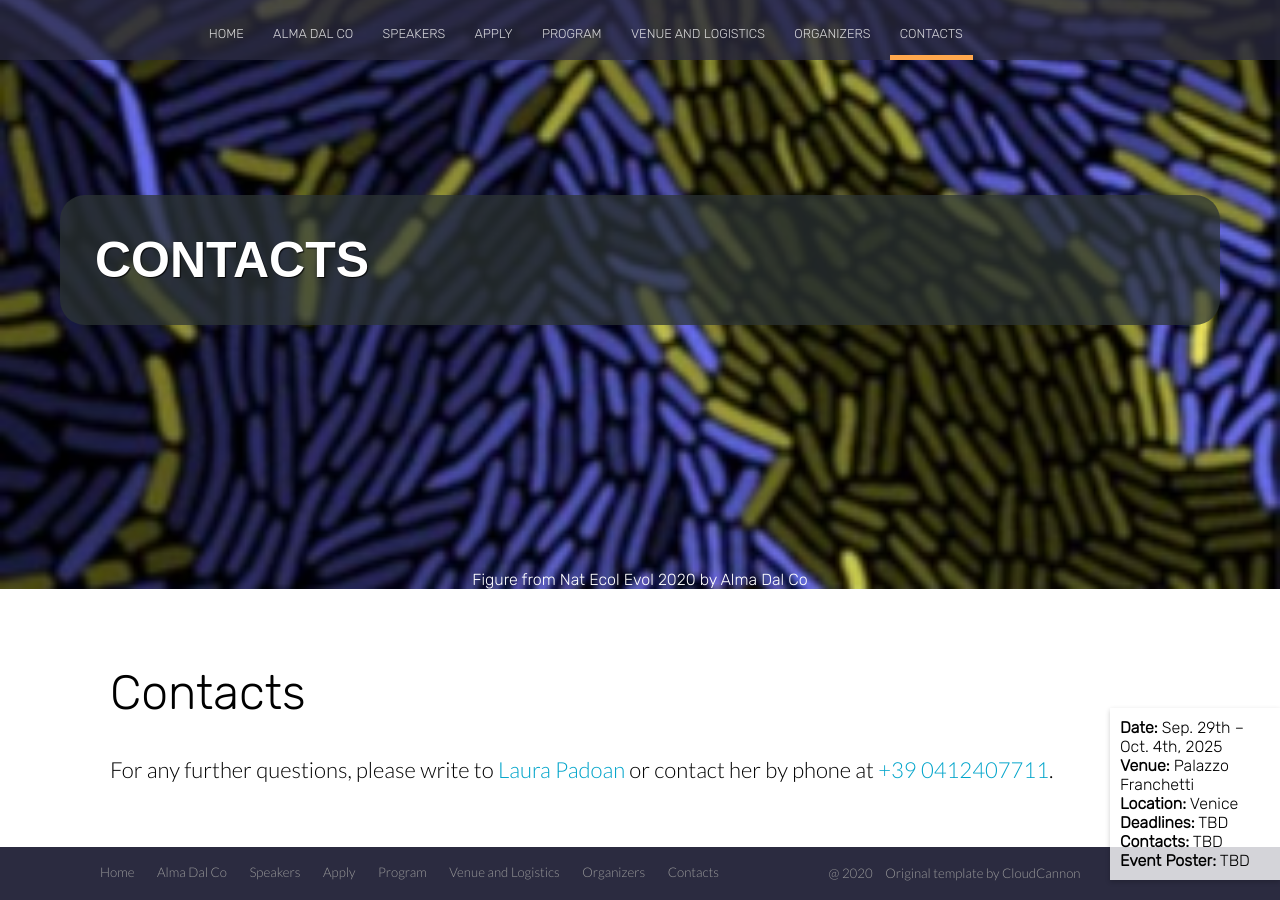
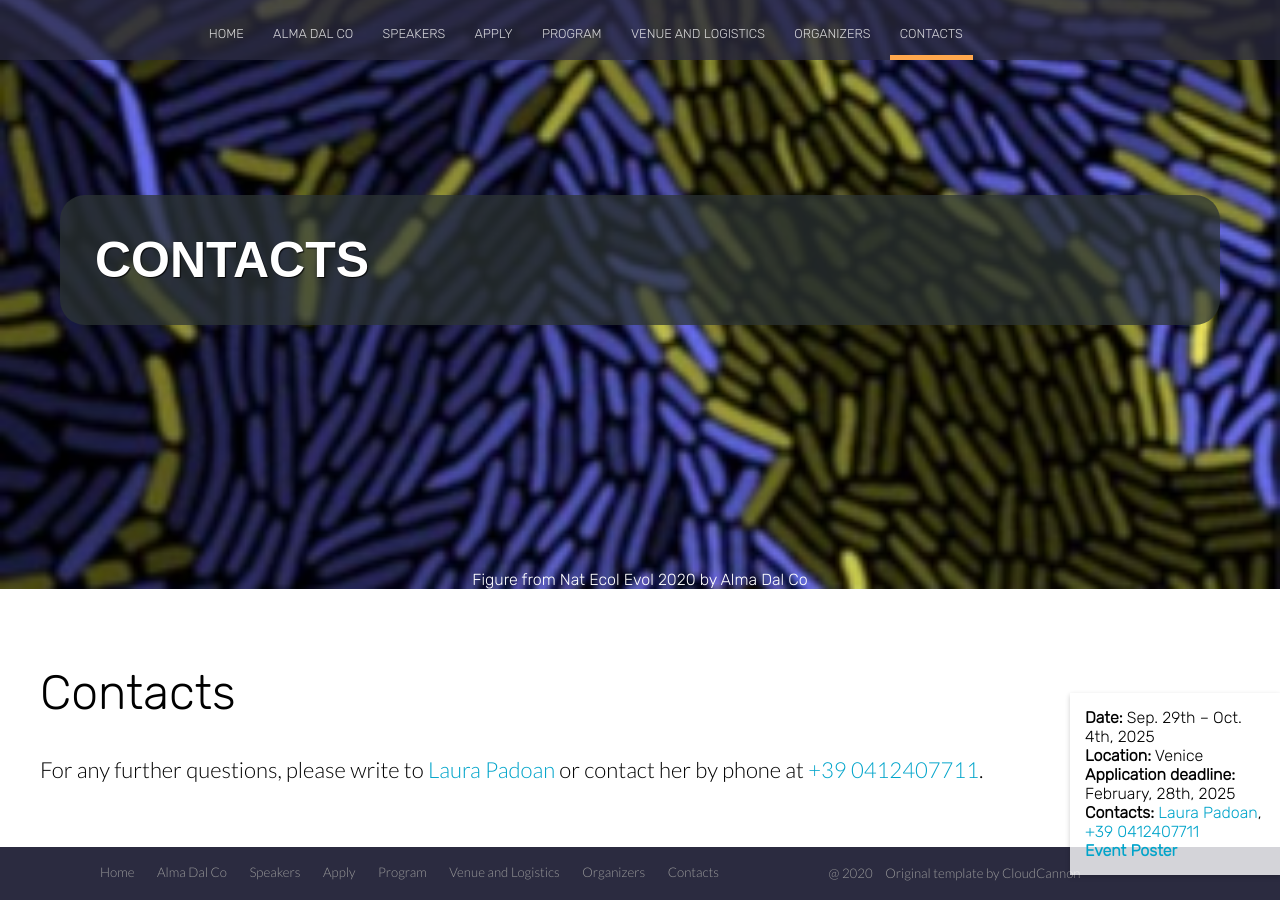
Before and after one commit to almadalcoschool/almadalcoschool.github.io, a Jekyll site: the page built from contacts.html, in a window 1280 px wide and 900 px high, scrolled down 41 px. Built offline with Jekyll 4.4.1, drawn with Linux system fonts in a browser that asks for light colours; nearby versions of some CDN libraries.

Commit message:
contacts and apply box

```diff
--- a/contacts.html
+++ b/contacts.html
@@ -16,7 +16,10 @@
 			padding: 0;
 			box-sizing: border-box; /* Ensure consistent box sizing */
 		}
-
+		/* Specific styles */
+		.main-content {
+			margin-right: 220px; /* Adjust this value based on the width of fixed-box plus some extra space */
+		}
 	/* Title styles */
 	.hero-title {
 		font-size: clamp(1.5rem, 4vw + 1rem, 2.5rem); /* Responsive font size */
@@ -34,13 +37,14 @@
 
 	.fixed-box {
             position: fixed; /* Keep the box fixed */
-			bottom: 20px; /* Distance from the bottom of the page */
+            bottom: 25px; /* Distance from the bottom of the page */
             right: 0; /* Position to the right */
-			width: 170px; /* Box width */
+            width: 210px; /* Box width */
             background-color: rgba(255, 255, 255, 0.8); /* Semi-transparent white background */
-			padding: 10px; /* Inner padding */
+            padding: 15px; /* Inner padding */
             box-shadow: 0 2px 5px rgba(0, 0, 0, 0.2); /* Shadow for the box */
             z-index: 1000; /* Ensure the box is above other content */
+            font-size: 16px;
         }
 
 
@@ -75,7 +79,9 @@
         }
 
 	@media (max-width: 768px) {
-
+        .main-content {
+            margin-right: 0; /*  */
+        }
 		/* Updates for the hero section */
 		.fixed-box {
 		display: none; /* Hides the fixed box on mobile */
@@ -126,11 +132,10 @@
 
 <div class="fixed-box">
 	<strong>Date:</strong> Sep. 29th – Oct. 4th, 2025<br>
-	<strong>Venue:</strong> Palazzo Franchetti<br>
 	<strong>Location:</strong> Venice<br>
-	<strong>Deadlines:</strong> TBD<br>
-	<strong>Contacts:</strong> TBD<br>
-	<strong>Event Poster:</strong> TBD<br>
+	<strong>Application deadline: </strong> February, 28th, 2025<br>
+	<strong>Contacts:</strong> <a href="mailto:laura.padoan@istitutoveneto.it">Laura Padoan</a>,  <a href="tel:+390412407711">+39 0412407711</a><br>
+	<a href="/POSTER.pdf" download="POSTER.pdf"><strong>Event Poster </strong></a><br>
 </div>
 
 <section class="hero" style="background-image: url({% include relative-src.html src=page.image %})">
@@ -152,6 +157,7 @@
 
 <!--<div class="content">-->
 	<section class="info" id="learn-more">
+		<div class="main-content">
 		<div class="container flex">
 			<div class="text">
 				<h2 class="editable">Contacts</h2>
@@ -159,6 +165,7 @@
 					contact her by phone at <a href="tel:+390412407711">+39 0412407711</a>.</p>
 			</div>
 		</div>
+	</div>
 	</section>
 <!--</div>-->
 </body>
```
Also changed, not shown: apply.html (+16 -8 lines). Lines whose indentation alone changed are shown as unchanged.
